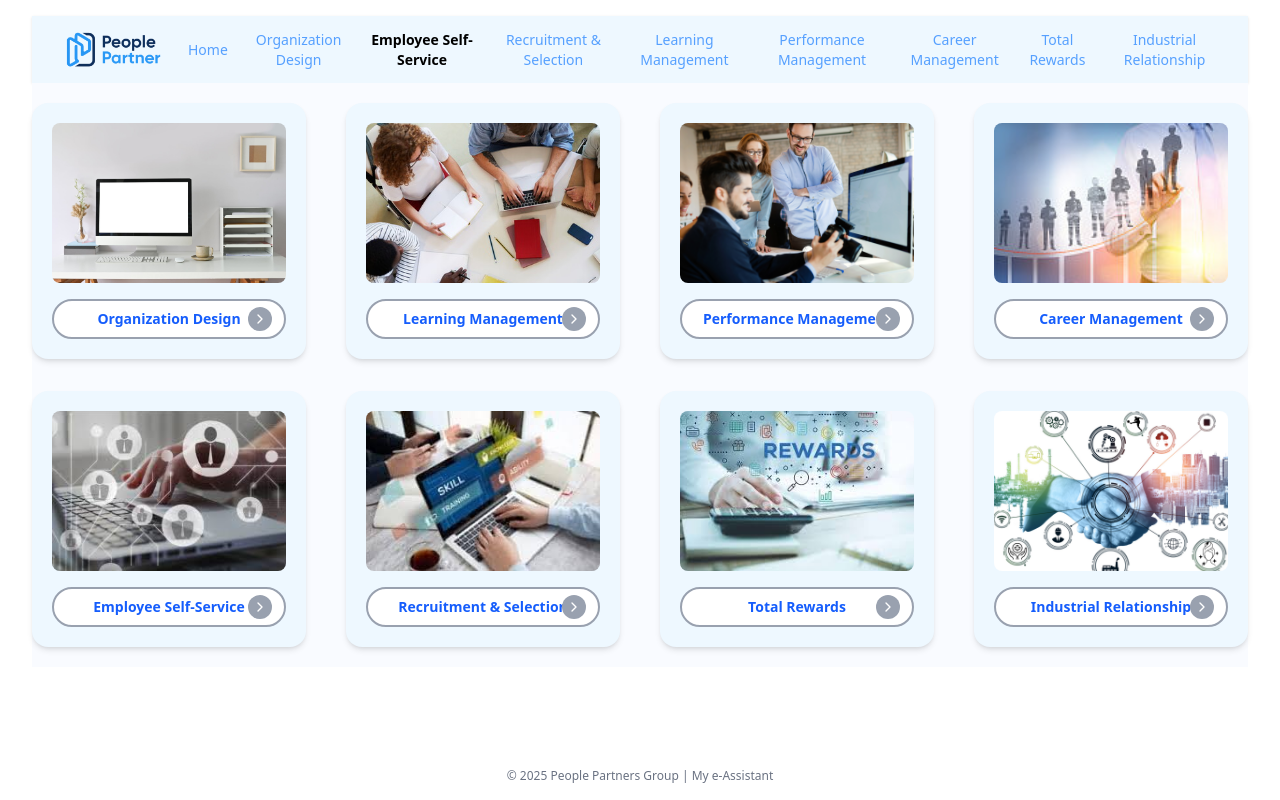
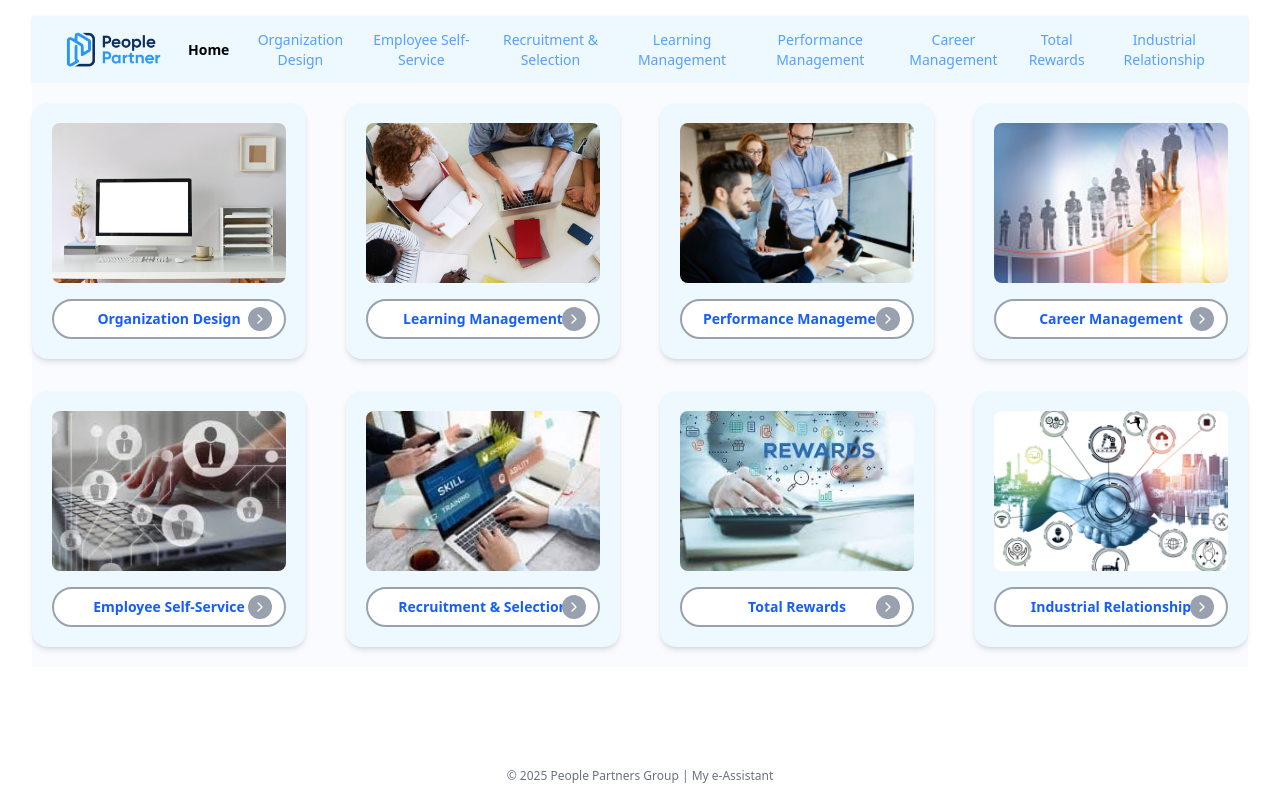
Before and after one commit to logikasistembisnis/fe-hrms, a Next.js app: page / in a window 1280 px wide. Built offline with nearby package versions, Linux system fonts and the light colour scheme.

Commit message:
update push menu header

```diff
--- a/src/components/Header.tsx
+++ b/src/components/Header.tsx
@@ -1,40 +1,49 @@
 "use client";
 
 import Image from "next/image";
-import { useState } from "react";
+import { useRouter, usePathname } from "next/navigation";
 
 export function Header() {
-  const [active, setActive] = useState("Employee Self-Service");
+  const router = useRouter();
+  const pathname = usePathname();
 
   const menuItems = [
-    "Home",
-    "Organization Design",
-    "Employee Self-Service",
-    "Recruitment & Selection",
-    "Learning Management",
-    "Performance Management",
-    "Career Management",
-    "Total Rewards",
-    "Industrial Relationship",
+    { label: "Home", path: "/" },
+    { label: "Organization Design", path: "/organization-design" },
+    { label: "Employee Self-Service", path: "/employee-self-service" },
+    { label: "Recruitment & Selection", path: "/recruitment-selection" },
+    { label: "Learning Management", path: "/learning-management" },
+    { label: "Performance Management", path: "/performance-management" },
+    { label: "Career Management", path: "/career-management" },
+    { label: "Total Rewards", path: "/total-rewards" },
+    { label: "Industrial Relationship", path: "/industrial-relationship" },
   ];
+
+  const isActive = (path: string) => pathname === path;
 
   return (
     <header className="bg-[#eef8ff] px-8 py-3 flex items-center justify-between shadow-sm">
       {/* Navigation */}
       <nav className="flex gap-6 text-sm">
         {/* Logo */}
-      <Image src="/logo2.png" alt="People Partner Logo" width={100} height={100} />
+        <Image
+          src="/logo2.png"
+          alt="People Partner Logo"
+          width={100}
+          height={100}
+          className="cursor-pointer"
+          onClick={() => router.push("/")}
+        />
         {menuItems.map((item) => (
           <button
-            key={item}
-            onClick={() => setActive(item)}
-            className={`transition-colors ${
-              active === item
+            key={item.label}
+            onClick={() => router.push(item.path)}
+            className={`transition-colors ${isActive(item.path)
                 ? "font-semibold text-black"
                 : "text-[#56A0FF] hover:text-black"
-            }`}
+              }`}
           >
-            {item}
+            {item.label}
           </button>
         ))}
       </nav>
```
